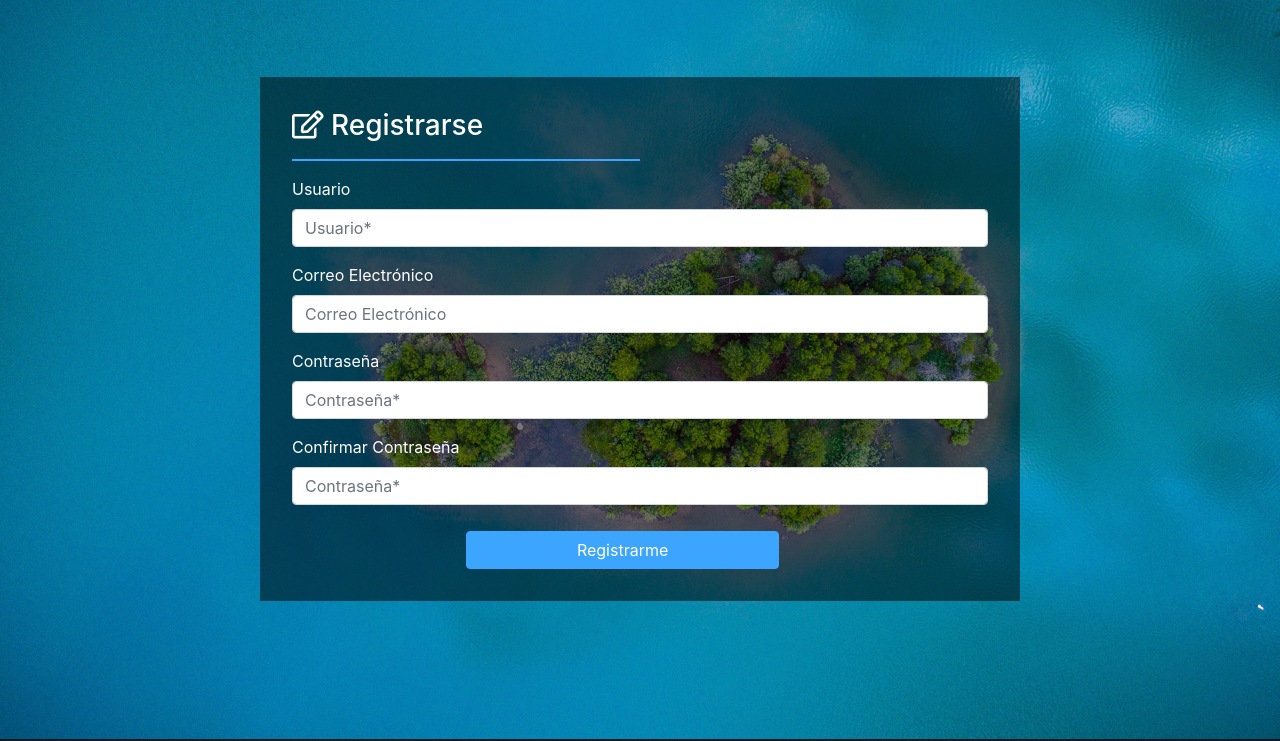
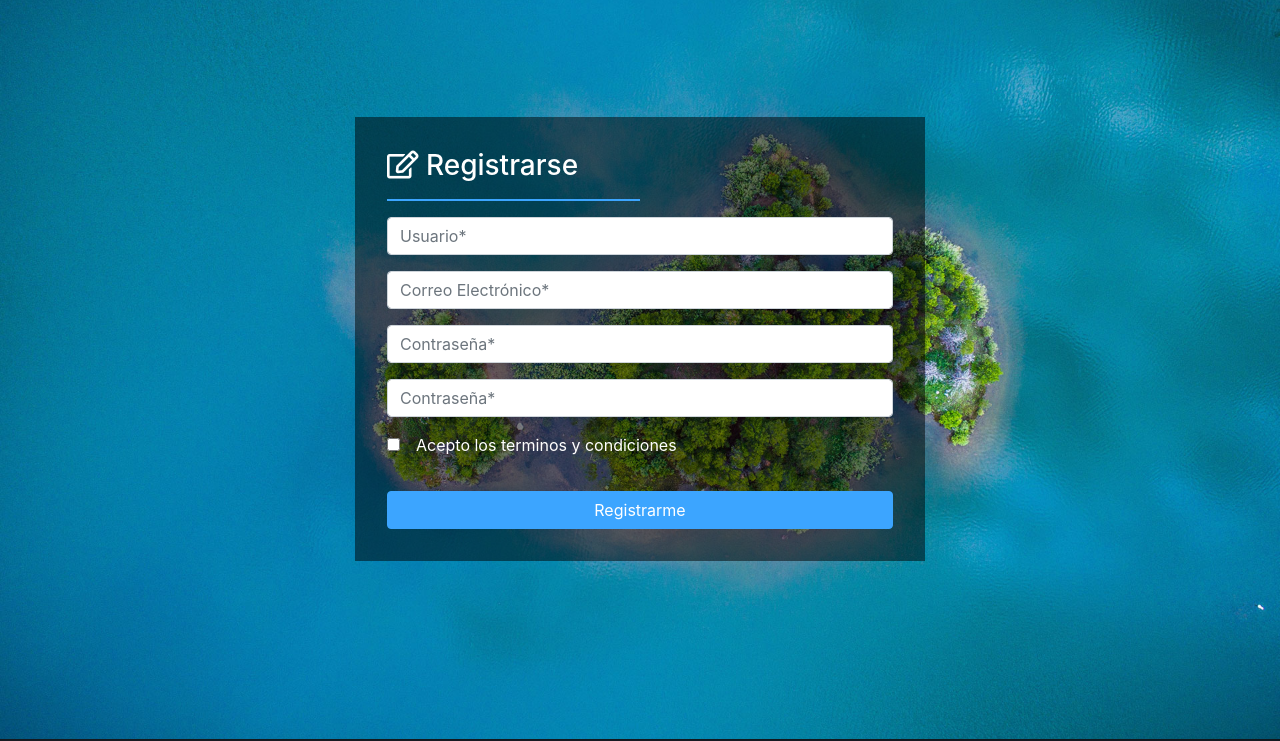
Before and after one commit to Fermonx/Travels_Project3, a website: page register.html in a window 1280 px wide. Shown: the part 61-802 px from the top of the page. Drawn offline with nearby package versions, Linux system fonts and the light colour scheme.

Commit message:
Reorganized the register block, added length verification for passwords

```diff
--- a/assets/css/style.css
+++ b/assets/css/style.css
@@ -544,7 +544,7 @@ iframe {
     border-color: rgb(60, 165, 255);
     color: #fff;
     margin-top: 10px;
-    width: 45%;
+    width: 100%;
 
 }
 
@@ -810,3 +810,14 @@ footer ul {
     }*/
 
 }
+
+.form-control2
+{
+    border-color: red;
+}
+
+.form-control2:focus
+{
+    border-color: red;
+    box-shadow: 0 0 0 0.2rem rgba(255, 0, 22, 0.36);
+}
--- a/assets/js/script-register.js
+++ b/assets/js/script-register.js
@@ -0,0 +1,13 @@
+
+
+$("#inputPassword2").keyup(function(){
+    var pw1 = $("#inputPassword1").val().length;
+    var pw2 = $("#inputPassword2").val().length;
+
+    if(pw1 != pw2)
+    {
+       $("#inputPassword2").addClass("form-control2");
+    }
+    else if (pw2 == pw1)
+        $("#inputPassword2").removeClass("form-control2");
+});
--- a/register.html
+++ b/register.html
@@ -48,7 +48,7 @@
     <div id="login" class="login-wrapper d-flex align-items-center">
         <div class="container container-destinos">
             <div class="row d-flex justify-content-center row-contact">
-                <div class="col-8 form-login">
+                <div class="col-6 form-login">
                     <div class="contact-message">
                         <h3><i class="far fa-edit"></i> Registrarse</h3>
                     </div>
@@ -56,26 +56,28 @@
                     <form>
                         <div class="form-row">
                             <div class="form-group col-md-12">
-                                <label class="hidden-resp" for="inputEmail4">Usuario</label>
-                                <input type="email" class="form-control" id="inputEmail4" placeholder="Usuario*">
+                                <input type="email" class="form-control" id="inputuser" placeholder="Usuario*">
                             </div>
                             <div class="form-group col-md-12">
-                                <label class="hidden-resp" for="inputPassword4">Correo Electrónico</label>
-                                <input type="email" class="form-control" id="inputPassword4" placeholder="Correo Electrónico">
+                                <input type="email" class="form-control" id="inputemail" placeholder="Correo Electrónico*">
                             </div>
                         </div>
                         <div class="form-row">
                             <div class="form-group col-md-12">
-                                <label class="hidden-resp" for="inputEmail4">Contraseña</label>
-                                <input type="password" class="form-control" id="inputEmail6" placeholder="Contraseña*">
+                                <input type="password" class="form-control" id="inputPassword1" placeholder="Contraseña*"required>
                             </div>
                             <div class="form-group col-md-12">
-                                <label class="hidden-resp" for="inputPassword4">Confirmar Contraseña</label>
-                                <input type="password" class="form-control" id="inputPassword6" placeholder="Contraseña*">
+                                <div id="#passCheck">
+                                    <input type="password" class="form-control" id="inputPassword2" placeholder="Contraseña*"required>
+                                </div>
+                            </div>
+                            <div class="form-group col-md-12">
+                                <input type="checkbox"><label style="padding-left: 1em;">Acepto los terminos y condiciones</label>
                             </div>
                         </div>
+                    </form>
 
-                        <button type="submit" class="btn btn-custom btn-contact offset-md-3">Registrarme</button>
+                        <button type="submit" class="btn btn-custom btn-contact">Registrarme</button>
                 </div>
             </div>
         </div>
```
Also changed, not shown: README.md (deleted).
